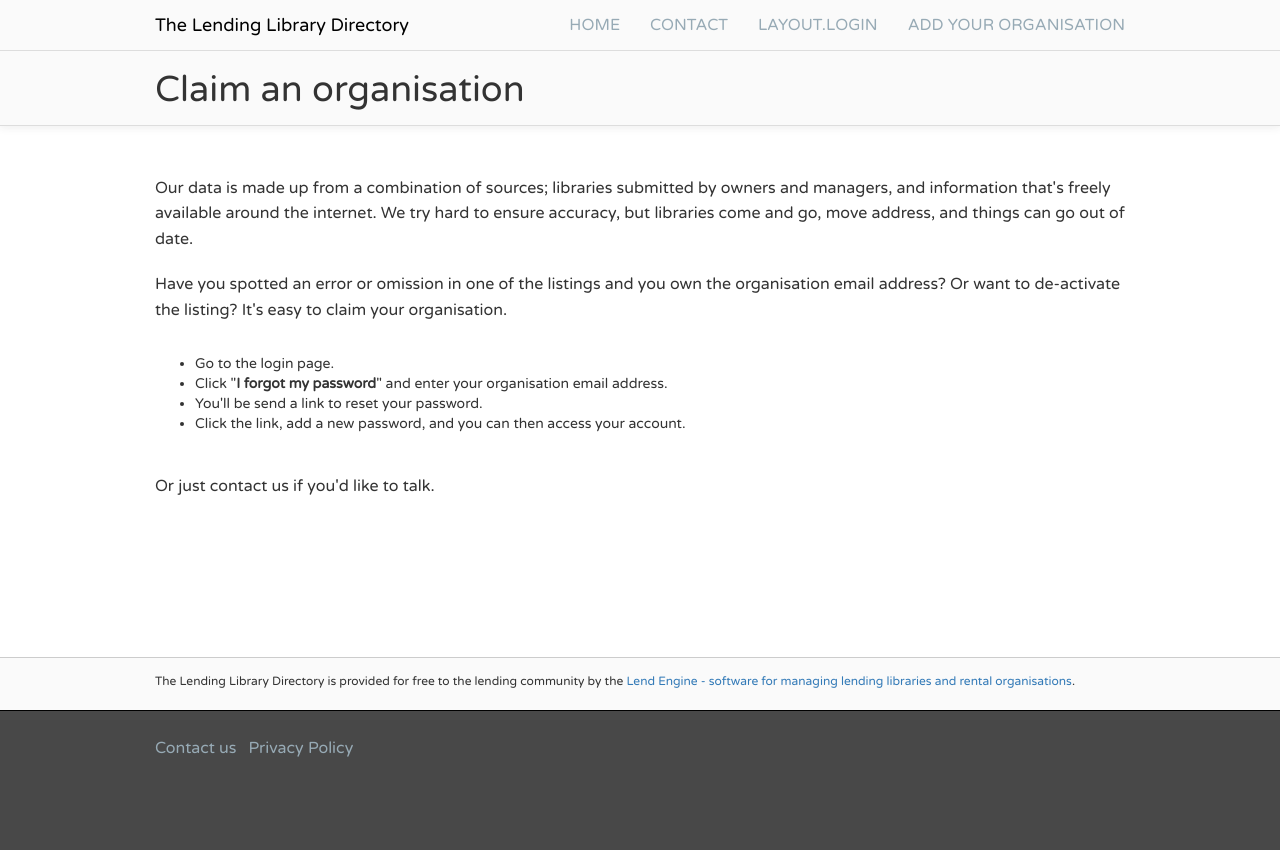
After one commit to lend-engine/lending-libraries, a Symfony app: template app/Resources/views/directory/claim_org.html.twig in a window 1280 px wide. The commit adds this page. Run offline with Twig, Linux system fonts and the light colour scheme; the template is opened without the code that fills it, so the values that code supplies are empty; some libraries are stand-ins or nearby versions.

Commit message:
Add link to claim

```diff
--- a/app/Resources/views/base.html.twig
+++ b/app/Resources/views/base.html.twig
@@ -38,7 +38,7 @@
             <div class="collapse navbar-collapse">
                 <ul class="nav navbar-nav navbar-right text-uppercase">
                     <li><a href="{{ path('homepage') }}">HOME</a></li>
-                    <li><a href="{{ path('contact_us') }}">CONTACT US</a></li>
+                    <li><a href="{{ path('contact_us') }}">CONTACT</a></li>
                     {#<li>#}
                     {#<a class="dropdown-toggle" id="features" data-toggle="dropdown" aria-haspopup="true" aria-expanded="false" href="">Our users <span class="caret"></span></a>#}
                     {#<ul class="dropdown-menu" aria-labelledby="features">#}
--- a/app/Resources/views/default/privacy.html.twig
+++ b/app/Resources/views/default/privacy.html.twig
@@ -1,6 +1,6 @@
 {% extends 'base.html.twig' %}
 
-{% block title %}Privacy Policy : The Lend Engine{% endblock %}
+{% block title %}Privacy Policy{% endblock %}
 
 {% block hero %}
     <section id="directory-heading">
--- /dev/null
+++ b/app/Resources/views/directory/claim_org.html.twig
@@ -0,0 +1,45 @@
+{% extends 'base.html.twig' %}
+
+{% block title %}Claim an organisation{% endblock %}
+
+{% block hero %}
+    <section id="directory-heading">
+        <div class="container">
+            <h1>
+                Claim an organisation
+            </h1>
+        </div>
+    </section>
+{% endblock %}
+{% block body %}
+
+    <section id="feature1">
+        <div class="container">
+            <div class="row">
+                <div class="col-md-12">
+                    <p>
+                        Our data is made up from a combination of sources; libraries submitted by owners and managers,
+                        and information that's freely available around the internet. We try hard to ensure accuracy,
+                        but libraries come and go, move address, and things can go out of date.
+                    </p>
+                    <p>
+                        Have you spotted an error or omission in one of the listings and you own the organisation email address?
+                        Or want to de-activate the listing? It's easy to claim your organisation.
+                    </p>
+                    <br>
+                    <ul>
+                        <li>Go to the login page.</li>
+                        <li>Click "<strong>I forgot my password</strong>" and enter your organisation email address.</li>
+                        <li>You'll be send a link to reset your password.</li>
+                        <li>Click the link, add a new password, and you can then access your account.</li>
+                    </ul>
+                    <br>
+                    <p>
+                        Or just contact us if you'd like to talk.
+                    </p>
+                </div>
+            </div>
+        </div>
+    </section>
+
+{% endblock %}
--- a/app/Resources/views/directory/home.html.twig
+++ b/app/Resources/views/directory/home.html.twig
@@ -46,6 +46,10 @@
             font-weight: bold;
             padding-bottom: 6px;
             border-bottom: 1px solid #aaa;
+        }
+        #iw-claim {
+            padding-top: 4px;
+            font-size: 11px;
         }
         .popup-info {
             font-size: 12px;
@@ -181,6 +185,7 @@
             <div id="iw-description"></div>
             <div id="iw-website-holder"><a href="" target="_blank" class="popup-info" id="iw-website"></a></div>
             <div id="iw-facebook-holder"><a href="" target="_blank" class="popup-info" id="iw-facebook"></a></div>
+            <div id="iw-claim"><a href="{{ path('claim_org') }}">Claim this organisation</a></div>
         </div>
     </div>
 
```
Also changed, not shown: app/Resources/views/default/about.html.twig (deleted, +0 -37 lines), src/AppBundle/Controller/DefaultController.php (+8 -0 lines).
